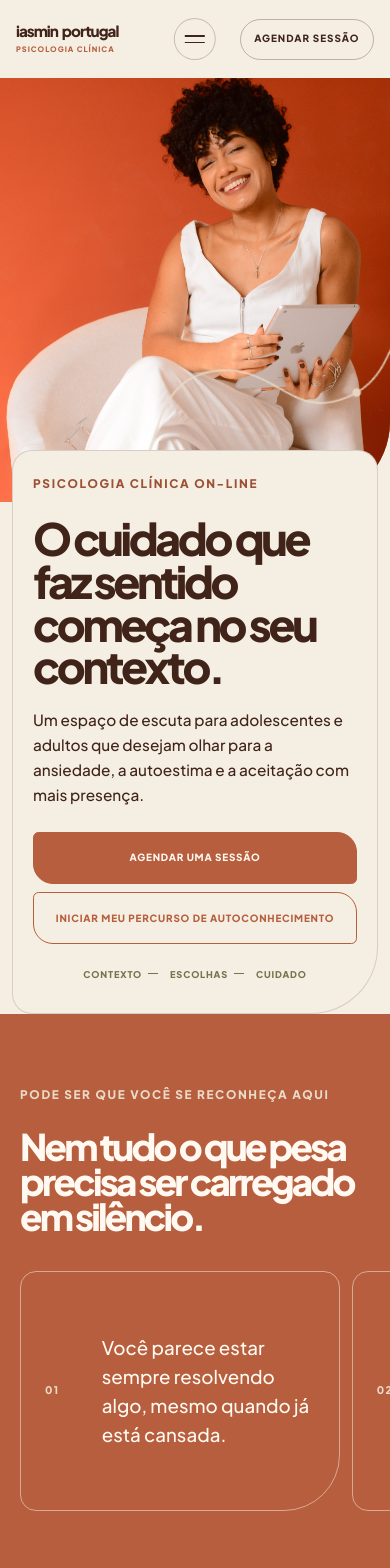
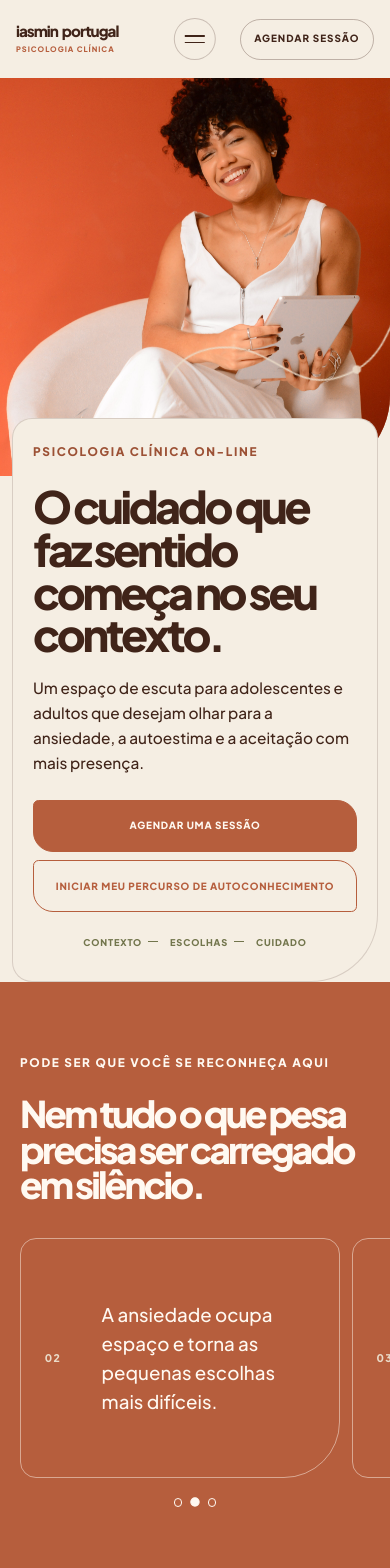
Before and after one commit to acssjr/iasmin-psi, a Next.js app: page / in a window 390 px wide. Shown: the top 1568 px of the page. Built offline with nearby package versions, Linux system fonts and the light colour scheme.

Commit message:
fix: refine mobile hero and recognition carousel

```diff
--- a/src/components/landing/landing-motion.tsx
+++ b/src/components/landing/landing-motion.tsx
@@ -85,8 +85,17 @@ export function LandingMotion({ children }: LandingMotionProps) {
             gsap.set(segment, { strokeDasharray: length, strokeDashoffset: length })
           })
 
-          gsap
-            .timeline({ defaults: { duration: 0.72, ease: 'power3.out' } })
+          const heroTimeline = gsap.timeline({ defaults: { duration: 0.72, ease: 'power3.out' } })
+
+          if (mobile) {
+            heroTimeline
+              .from(portrait, { autoAlpha: 0, y: 14 }, 0)
+              .from(eyebrow, { autoAlpha: 0, y: 10 }, 0.08)
+              .from(title, { autoAlpha: 0, y: 18 }, 0.12)
+              .from(copy, { autoAlpha: 0, y: 12 }, 0.18)
+              .from(actions, { autoAlpha: 0, y: 12 }, 0.24)
+          } else {
+            heroTimeline
               .from(eyebrow, { autoAlpha: 0, y: 16 })
               .from(title, { autoAlpha: 0, y: 32 }, '-=0.44')
               .from(copy, { autoAlpha: 0, y: 18 }, '-=0.4')
@@ -96,7 +105,9 @@ export function LandingMotion({ children }: LandingMotionProps) {
                 { autoAlpha: 0, clipPath: 'inset(12% 12% 12% 12%)' },
                 '-=0.9',
               )
-            .to(heroTrailPaths, { duration: 1.15, strokeDashoffset: 0 }, '-=0.55')
+          }
+
+          heroTimeline.to(heroTrailPaths, { duration: 1.15, strokeDashoffset: 0 }, '-=0.55')
 
           const careSection = root.querySelector<HTMLElement>('[data-care-section]')
           const carePillars = root.querySelectorAll<HTMLElement>('[data-care-pillar]')
--- a/src/components/landing/landing-page.module.css
+++ b/src/components/landing/landing-page.module.css
@@ -356,7 +356,7 @@
 }
 
 .recognition .sectionKicker {
-  color: var(--sand);
+  color: #fff9f1;
 }
 
 .recognition h2 {
@@ -373,6 +373,8 @@
 }
 
 .recognitionViewport { min-width: 0; overflow: hidden; }
+
+.carouselIndicators { display: none; }
 
 .recognitionList li {
   display: grid;
@@ -1105,8 +1107,8 @@
   .heroPortrait {
     order: -1;
     width: 100%;
-    aspect-ratio: 0.92;
-    max-height: 31rem;
+    aspect-ratio: 0.98;
+    max-height: 29.5rem;
     border: 0;
     border-radius: 0 0 5rem 0;
     box-shadow: none;
@@ -1124,7 +1126,7 @@
     position: relative;
     z-index: 2;
     width: calc(100% - 1.5rem);
-    margin: -3.25rem auto 0;
+    margin: -3.65rem auto 0;
     padding: 1.5rem 1.25rem 2rem;
     border: 1px solid color-mix(in srgb, var(--espresso) 16%, transparent);
     border-radius: 1.25rem 1.25rem 4.2rem 1.25rem;
@@ -1201,6 +1203,32 @@
     border-radius: 1rem 1rem 3.5rem 1rem;
   }
 
+  .recognitionList li:last-child { display: grid; }
+
+  .carouselIndicators {
+    display: flex;
+    justify-content: center;
+    gap: 0.55rem;
+    margin-top: 1.25rem;
+    padding-right: 1.25rem;
+  }
+
+  .carouselIndicators button {
+    width: 0.52rem;
+    height: 0.52rem;
+    padding: 0;
+    border: 1px solid #fff9f1;
+    border-radius: 50%;
+    background: transparent;
+    cursor: pointer;
+    transition: background-color 220ms ease, transform 220ms ease;
+  }
+
+  .carouselIndicators button[aria-current='true'] {
+    background: #fff9f1;
+    transform: scale(1.18);
+  }
+
   .recognitionList p { font-size: 1.17rem; }
   .recognitionList p { min-width: 0; overflow-wrap: anywhere; }
 
--- a/src/components/landing/recognition-carousel.tsx
+++ b/src/components/landing/recognition-carousel.tsx
@@ -1,6 +1,6 @@
 'use client'
 
-import { useRef } from 'react'
+import { useRef, useState } from 'react'
 import { useGSAP } from '@gsap/react'
 import { gsap } from 'gsap'
 
@@ -14,6 +14,7 @@ const items = [
 
 export function RecognitionCarousel() {
   const scope = useRef<HTMLDivElement>(null)
+  const [activeIndex, setActiveIndex] = useState(0)
 
   useGSAP(
     () => {
@@ -32,35 +33,57 @@ export function RecognitionCarousel() {
 
           const track = root.querySelector<HTMLElement>('[data-carousel-track]')
           const slides = root.querySelectorAll<HTMLElement>('[data-carousel-slide]')
+          const indicators = root.querySelectorAll<HTMLButtonElement>('[data-carousel-indicator]')
           if (!track || slides.length < 2) return
 
           const step = slides[1].offsetLeft - slides[0].offsetLeft
-          const sequence = gsap.timeline({ repeat: -1, repeatDelay: 1.4 })
+          const sequence = gsap.timeline({ repeat: -1 })
 
-          sequence.to(track, { duration: 1.8, x: 0 })
-
-          for (let index = 1; index <= items.length; index += 1) {
-            sequence.to(track, {
-              duration: 0.9,
-              ease: 'power3.inOut',
-              x: -step * index,
+          sequence
+            .addLabel('slide-0')
+            .to(track, { duration: 5.2, x: 0 })
+            .to(track, { duration: 0.8, ease: 'power2.inOut', x: -step, onStart: () => setActiveIndex(1) })
+            .addLabel('slide-1')
+            .to(track, { duration: 5.2, x: -step })
+            .to(track, { duration: 0.8, ease: 'power2.inOut', x: -step * 2, onStart: () => setActiveIndex(2) })
+            .addLabel('slide-2')
+            .to(track, { duration: 5.2, x: -step * 2 })
+            .to(track, {
+              duration: 0.8,
+              ease: 'power2.inOut',
+              x: -step * 3,
+              onStart: () => setActiveIndex(0),
             })
-          }
-
-          sequence.set(track, { x: 0 })
+            .set(track, { x: 0 })
 
           const pause = () => sequence.pause()
           const resume = () => sequence.play()
+          const showSlide = (event: Event) => {
+            const indicator = event.currentTarget as HTMLButtonElement
+            const index = Number(indicator.dataset.carouselIndicator)
+            if (!Number.isInteger(index)) return
+
+            sequence.pause()
+            setActiveIndex(index)
+            gsap.to(track, {
+              duration: 0.65,
+              ease: 'power2.inOut',
+              x: -step * index,
+              onComplete: () => sequence.seek(`slide-${index}`).play(),
+            })
+          }
           root.addEventListener('pointerenter', pause)
           root.addEventListener('pointerleave', resume)
           root.addEventListener('focusin', pause)
           root.addEventListener('focusout', resume)
+          indicators.forEach((indicator) => indicator.addEventListener('click', showSlide))
 
           return () => {
             root.removeEventListener('pointerenter', pause)
             root.removeEventListener('pointerleave', resume)
             root.removeEventListener('focusin', pause)
             root.removeEventListener('focusout', resume)
+            indicators.forEach((indicator) => indicator.removeEventListener('click', showSlide))
             sequence.kill()
           }
         },
@@ -77,7 +100,7 @@ export function RecognitionCarousel() {
       className={styles.recognitionViewport}
       ref={scope}
     >
-      <ol className={styles.recognitionList} data-carousel-track>
+      <ol aria-label="Situações de reconhecimento" className={styles.recognitionList} data-carousel-track>
         {[...items, items[0]].map((copy, index) => (
           <li aria-hidden={index === items.length ? 'true' : undefined} data-carousel-slide key={`${index}-${copy}`}>
             <span>{String((index % items.length) + 1).padStart(2, '0')}</span>
@@ -85,6 +108,17 @@ export function RecognitionCarousel() {
           </li>
         ))}
       </ol>
+      <div aria-label="Posição no carrossel" className={styles.carouselIndicators}>
+        {items.map((_, index) => (
+          <button
+            aria-current={activeIndex === index ? 'true' : undefined}
+            aria-label={`Mostrar sinal ${index + 1} de ${items.length}`}
+            data-carousel-indicator={index}
+            key={index}
+            type="button"
+          />
+        ))}
+      </div>
     </div>
   )
 }
```
Also changed, not shown: 2 other files (tests, documents, lock files or other folders). Lines whose indentation alone changed are shown as unchanged.
